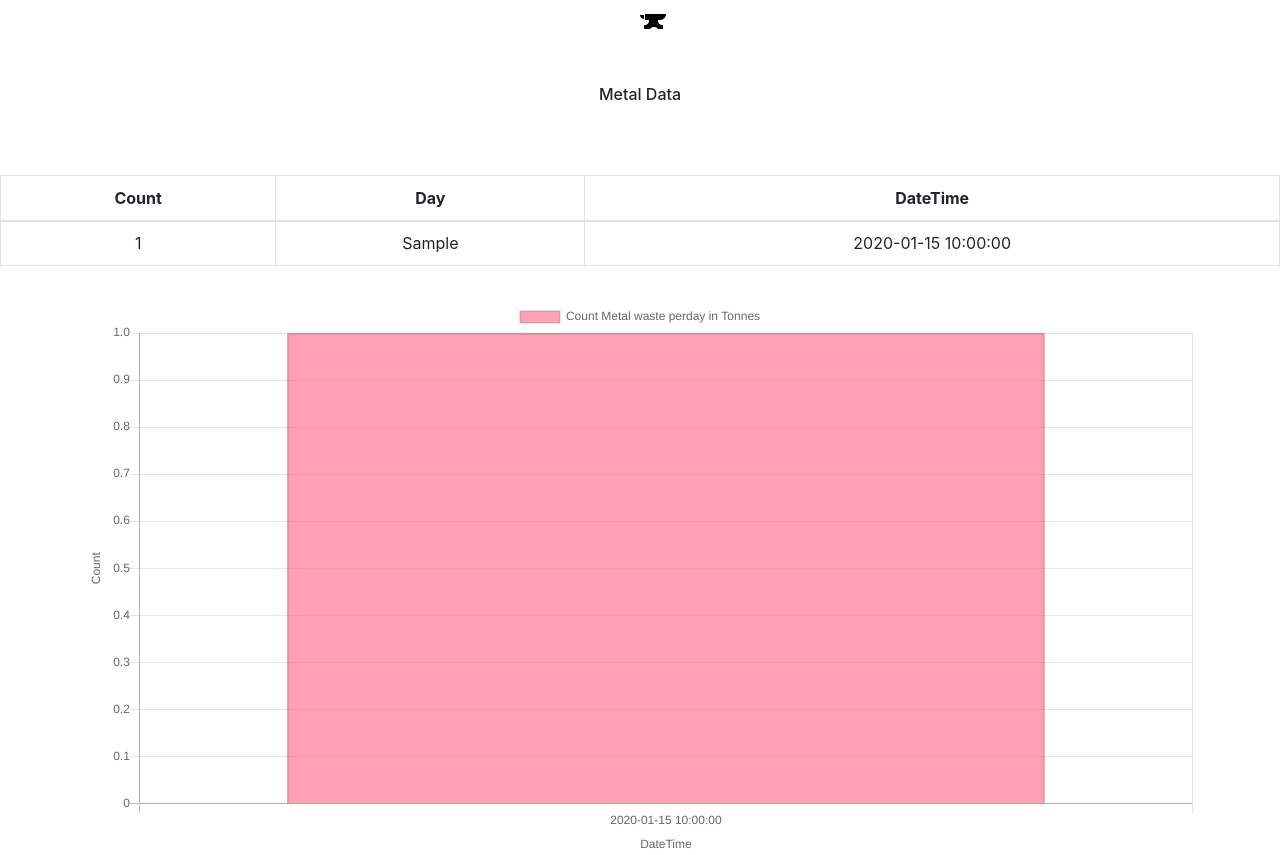
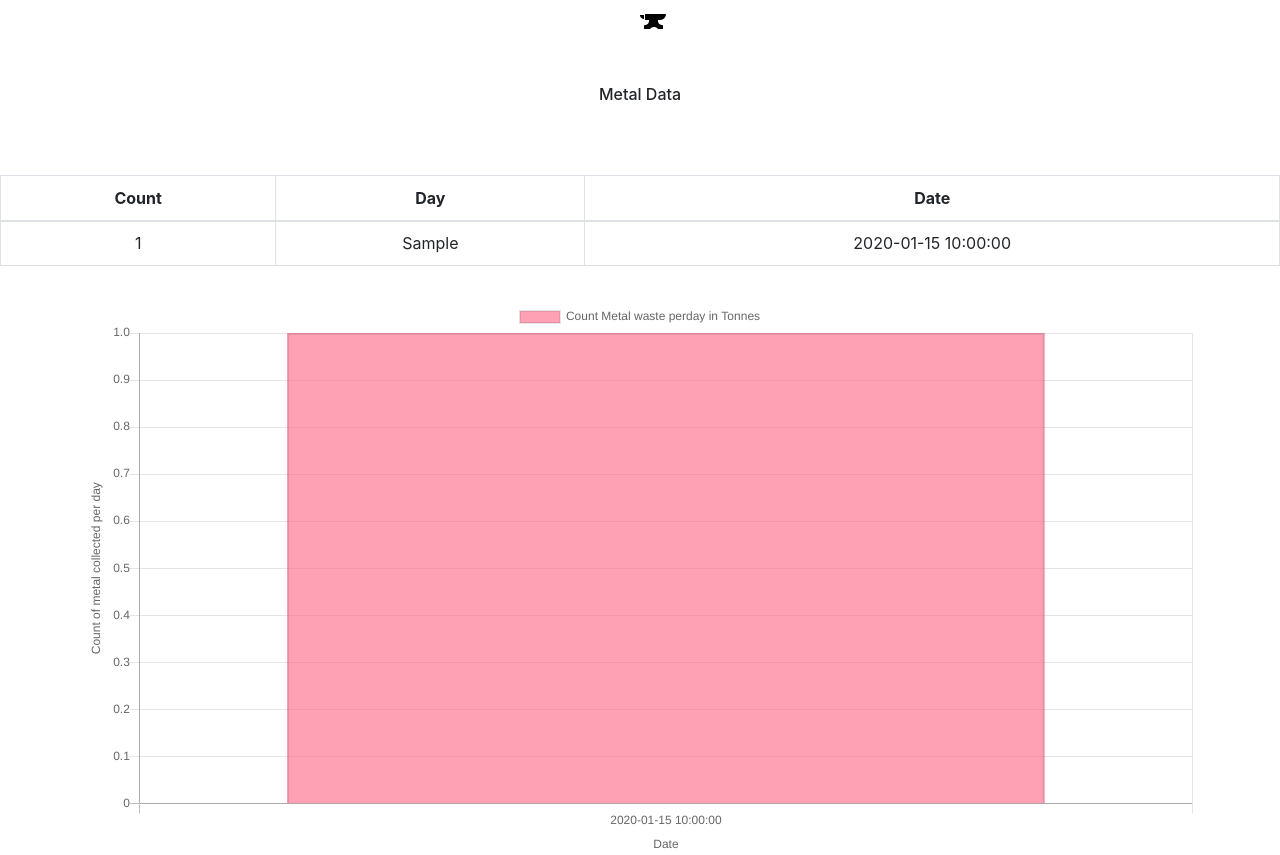
Before and after one commit to abhishek171/Classification-and-Detection-of-Garbage, a PHP site: page /GarbageData/modules/metal_data.php in a window 1280 px wide. Shown: the part 56-911 px from the top of the page. Run offline with PHP 8.4, Linux system fonts and the light colour scheme; the visitor is signed in with stand-in values (Sample User, id 1); tables that the repository leaves empty or names only in its code hold one stand-in row (values such as "Sample post"); some libraries are stand-ins or nearby versions.

Commit message:
change in name of datetime

```diff
--- a/GarbageDataWebsite/modules/metal_data.php
+++ b/GarbageDataWebsite/modules/metal_data.php
@@ -40,7 +40,7 @@ th,td{
     <tr>
       <th scope="col">Count</th>
       <th scope="col">Day</th>
-      <th scope="col">DateTime</th>
+      <th scope="col">Date</th>
     </tr>
   </thead>
   <tbody>
@@ -51,7 +51,7 @@ th,td{
          echo "<tr>";
          echo "<td>$row[count]</td>";
          echo "<td>$row[day]</td>";
-         echo "<td>$row[datetime]</td>";
+         echo "<td>$row[date]</td>";
          echo "</tr>";
          $data[] = $row;
        }
@@ -68,7 +68,7 @@ th,td{
      let labels = [];
     <?php
        foreach($data as $row) {
-         echo "labels.push('$row[datetime]');";
+         echo "labels.push('$row[date]');";
        }
     ?>
 
@@ -104,7 +104,7 @@ th,td{
             yAxes: [{
             scaleLabel: {
             display: true,
-            labelString: 'Count'
+            labelString: 'Count of metal collected per day'
           },
                 ticks: {
                     beginAtZero: true
@@ -113,7 +113,7 @@ th,td{
             xAxes: [{
             scaleLabel: {
             display: true,
-            labelString: 'DateTime'
+            labelString: 'Date'
           },
                 ticks: {
                     beginAtZero: true
```
Also changed, not shown: GarbageDataWebsite/modules/glass_data.php (+5 -5 lines), GarbageDataWebsite/modules/paper_data.php (+5 -5 lines), GarbageDataWebsite/modules/plastic_data.php (+5 -5 lines).
